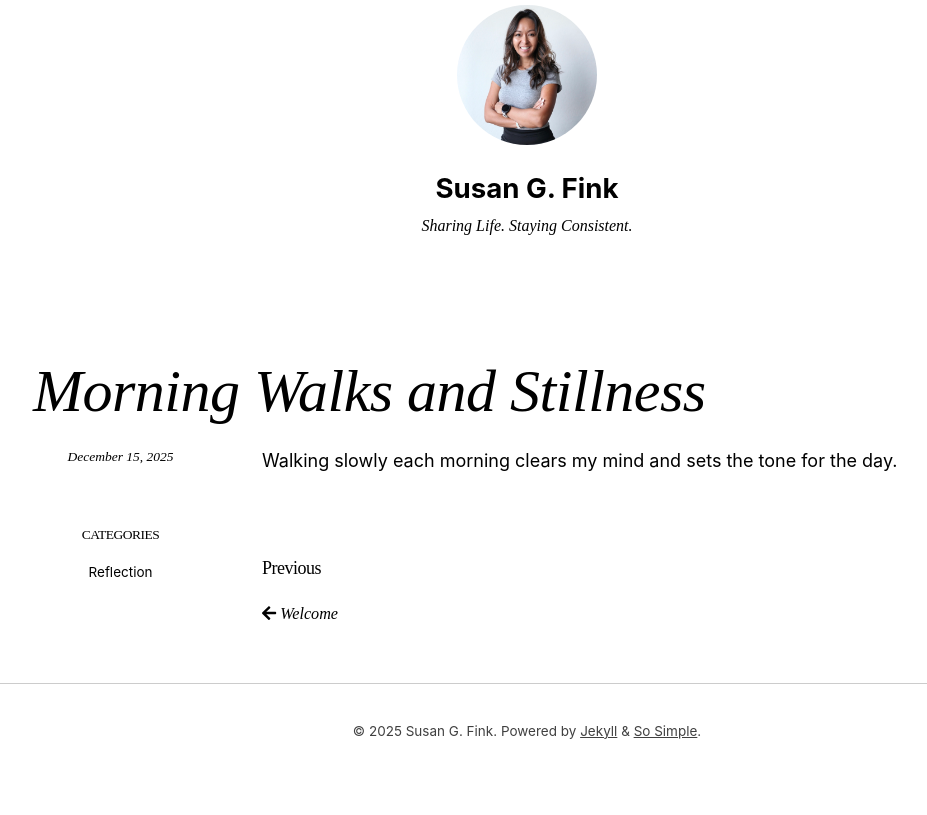
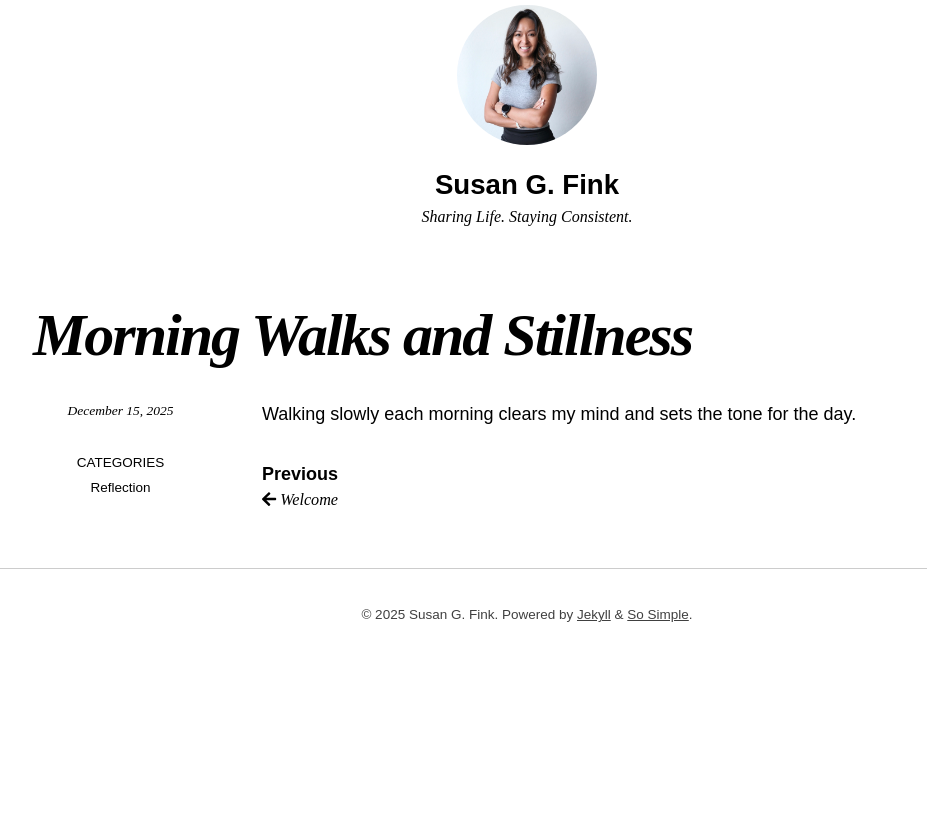
Before and after one commit to susangfink/site, a Jekyll site: the page built from _posts/2025-12-15-morning-walk.md, in a window 1280 px wide. Shown: the part 104-919 px from the top of the page, without its empty margins (113-1040 px from the left). Built offline with Jekyll 4.4.1, drawn with Linux system fonts in a browser that asks for light colours; nearby versions of some CDN libraries; our own code applies the rules of GitHub Pages for plain Markdown files.

Commit message:
Update main.scss

```diff
--- a/assets/css/main.scss
+++ b/assets/css/main.scss
@@ -6,28 +6,3 @@ sitemap: false
 @charset "utf-8";
 
 @import "so-simple";
-
-/* =========================
-   CUSTOM OVERRIDES START
-========================= */
-
-/* Body text */
-body {
-  font-family: "Inter", -apple-system, BlinkMacSystemFont, "Segoe UI", Roboto, sans-serif !important;
-  line-height: 1.75 !important;
-}
-
-/* Headings */
-h1, h2, h3, h4, h5, h6 {
-  font-family: "Spectral", serif !important;
-  font-weight: 500 !important;
-  letter-spacing: -0.5px !important;
-  line-height: 1.2 !important;
-  margin-top: 2.5rem !important;
-  margin-bottom: 1rem !important;
-}
-
-/* Optional: finer control for post content */
-.post h1, .post h2, .post h3 {
-  font-family: "Spectral", serif !important;
-}
```
